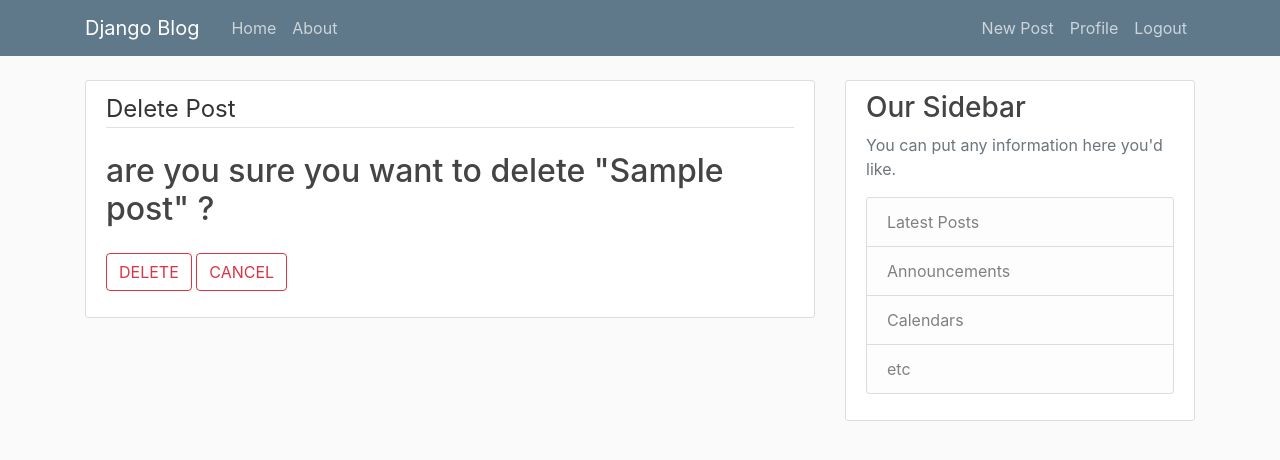
After one commit to MthwBrwn/Blog-project, a Django app: page /post/1/delete in a window 1280 px wide. The commit adds this page. Shown: the top 460 px of the page. Run offline with Django 3.2, Linux system fonts and the light colour scheme; a user stored in the database is signed in; tables that the repository leaves empty hold one stand-in row (values such as "Sample post"); some libraries are stand-ins or nearby versions.

Commit message:
nav buttons added

```diff
--- a/blog/blogpage/templates/blogpage/base.html
+++ b/blog/blogpage/templates/blogpage/base.html
@@ -35,8 +35,9 @@
                         <!-- Navbar Right Side -->
                         <div class="navbar-nav">
                         {% if user.is_authenticated %}
+                            <a class="nav-item nav-link" href="{% url 'post-create' %}">New Post</a>
+                            <a class="nav-item nav-link" href="{% url 'profile' %}">Profile</a>
                             <a class="nav-item nav-link" href="{% url 'logout' %}">Logout</a>
-                            <a class="nav-item nav-link" href="{% url 'profile' %}">Profile</a>
                         {% else %}
                             <a class="nav-item nav-link" href="{% url 'login' %}">Login</a>
                             <a class="nav-item nav-link" href="{% url 'register' %}">Register</a>
--- /dev/null
+++ b/blog/blogpage/templates/blogpage/post_confirm_delete.html
@@ -0,0 +1,19 @@
+{% extends "blogpage/base.html" %}
+{% load crispy_forms_tags %}
+{% block content %}
+
+    <div class="content-section">
+        <form action="" method="POST">
+            {% csrf_token %}
+            <fieldset class="form-group">
+                <legend class="border-bottom mb-4"> Delete Post </legend>
+                <h2> are you sure you want to delete "{{ object.title }}" ? </h2>
+            </fieldset>
+            <div class="form-group">
+                <button class="btn btn-outline-danger" type="submit"> DELETE </button>
+                <a class="btn btn-outline-danger" href= "{% url 'post-detail' object.id %}"> CANCEL </a>
+            </div>
+        </form>
+    </div>
+
+{% endblock content %}
--- a/blog/blogpage/urls.py
+++ b/blog/blogpage/urls.py
@@ -5,6 +5,7 @@
     PostDetailView,
     PostCreateView,
     PostUpdateView,
+    PostDeleteView,
 )
 
 urlpatterns = [
@@ -12,5 +13,6 @@
     path('post/<int:pk>/', PostDetailView.as_view(), name='post-detail'),
     path('post/<int:pk>/update', PostUpdateView.as_view(), name='post-update'),
     path('post/new/', PostCreateView.as_view(), name='post-create'),
+    path('post/<int:pk>/delete', PostDeleteView.as_view(), name='post-delete'),
     path('about/', views.about, name='blogpage-about')
 ]
--- a/blog/blogpage/views.py
+++ b/blog/blogpage/views.py
@@ -1,11 +1,12 @@
 from django.shortcuts import render
-from django.contrib.auth.mixins import LoginRequiredMixin
 from .models import Post
+from django.contrib.auth.mixins import LoginRequiredMixin, UserPassesTestMixin
 from django.views.generic import (
     ListView,
     DetailView,
     CreateView,
     UpdateView,
+    DeleteView,
 )
 
 
@@ -36,7 +37,7 @@
         return super().form_valid(form)
 
 
-class PostUpdateView(LoginRequiredMixin, UpdateView):
+class PostUpdateView(LoginRequiredMixin, UserPassesTestMixin, UpdateView):
     model = Post
     fields = ['title', 'content']
 
@@ -44,5 +45,21 @@
         form.instance.author = self.request.user
         return super().form_valid(form)
 
+    def test_func(self):
+        post = self.get_object()
+        if self.request.user == post.author:
+            return True
+        return False
+
+
+class PostDeleteView(LoginRequiredMixin, UserPassesTestMixin, DeleteView):
+    model = Post
+    success_url = '/'
+    def test_func(self):
+        post = self.get_object()
+        if self.request.user == post.author:
+            return True
+        return False
+
 def about(request):
     return render(request, 'blogpage/about.html', {'title': 'about'})
```
Also changed, not shown: blog/blogpage/templates/blogpage/post_detail.html (+8 -0 lines).
